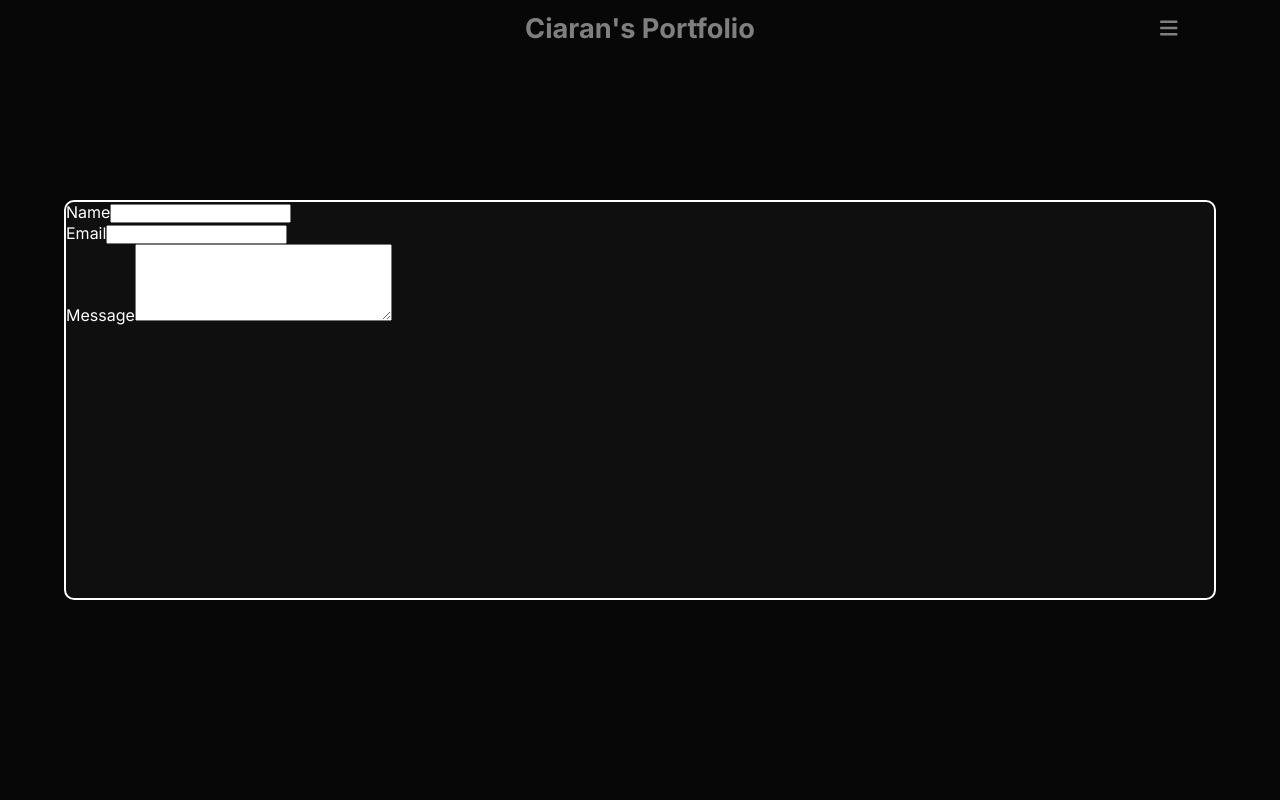
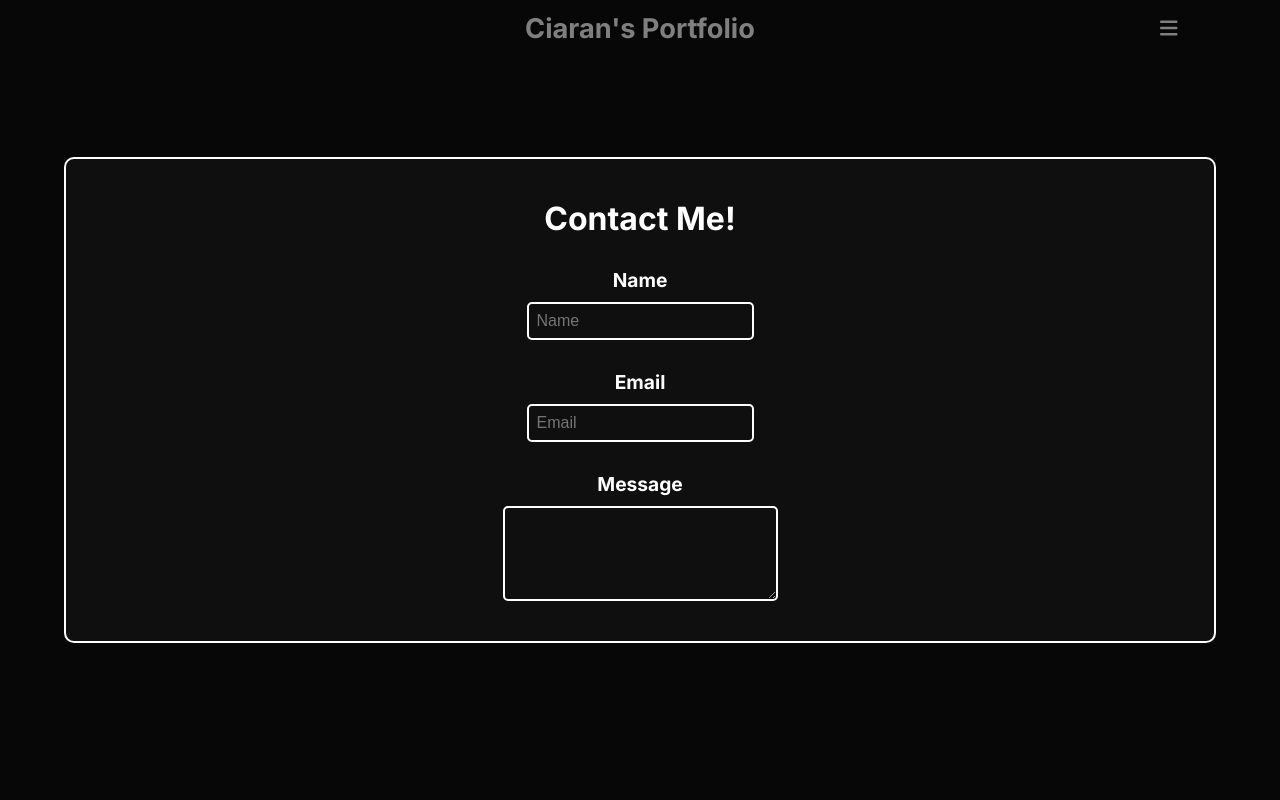
Before and after one commit to CiaranRG/PortfolioSite, a React app in the folder Frontend/: page / in a window 1280 px wide. Both pictures are taken after a click on the button 770 px from the left and 540 px from the top of the page. Shown: the top 800 px of the page. Built offline with nearby package versions, Linux system fonts and the light colour scheme; the HTML template or start-up script is replaced by a standard one.

Commit message:
Restructured the contact form state and passed as props to navbar/mainpage

```diff
--- a/Frontend/src/App.scss
+++ b/Frontend/src/App.scss
@@ -37,9 +37,6 @@ p {
 html {
   // Setting this up so it transitions smoothly from section to section
   scroll-behavior: smooth;
-  // We set this up to enable scroll snapping so that it snaps section to section
-  scroll-snap-type: y mandatory;
-  overflow-y: scroll;
 }
 
 // Doing this allows me to change just this here and it will change each individual thing instead of going one by one
--- a/Frontend/src/App.tsx
+++ b/Frontend/src/App.tsx
@@ -1,18 +1,24 @@
 import './App.scss'
 import { BrowserRouter as Router, Route, Routes } from 'react-router-dom'
+import { useState } from 'react'
 
 import Navbar from './Navbar/Navbar'
 import MainPage from './MainPage/MainPage'
 import Footer from './Footer/Footer'
 
 function App() {
+  const [isContactModalOpen, setIsContactModalOpen] = useState(false)
+
+  const toggleContactModal = () => {
+    setIsContactModalOpen(!isContactModalOpen)
+}
 
   return (
     <>
       <Router>
-        <Navbar />
+        <Navbar toggleContactModal={toggleContactModal} isContactModalOpen={isContactModalOpen}/>
         <Routes>
-          <Route path='/' element={<MainPage />} />
+          <Route path='/' element={<MainPage toggleContactModal={toggleContactModal} isContactModalOpen={isContactModalOpen}/>} />
         </Routes>
         <Footer />
       </Router>
--- a/Frontend/src/Components/ContactForm/ContactForm.scss
+++ b/Frontend/src/Components/ContactForm/ContactForm.scss
@@ -1,9 +1,43 @@
 @import '../../App.scss';
 
 .contactFormBg{
+    display: flex;
+    flex-direction: column;
+    align-items: center;
+    justify-content: center;
     border: 2px solid $color3;
     background-color: $color2;
     border-radius: 10px;
     width: 90vw;
-    height: 50vh;
+    padding: 40px 10px 40px 10px;
+    gap: 30px;
+    font-size: 1rem;
+    // height: 50vh;
+    .contactSection{
+        display: flex;
+        flex-direction: column;
+        justify-content: center;
+        align-items: center;
+        gap: 10px;
+        label{
+            font-size: 1.2rem;
+            font-weight: 700;
+        }
+        input{
+            border-radius: 5px;
+            border: 2px solid $color3;
+            font-size: 1rem;
+            padding: 8px;
+            color: $color3;
+            background-color: $color2;
+        }
+        textarea{
+            border-radius: 5px;
+            border: 2px solid $color3;
+            font-size: 0.8rem;
+            padding: 8px;
+            color: $color3;
+            background-color: $color2;
+        }
+    }
 }
--- a/Frontend/src/Components/ContactForm/ContactForm.tsx
+++ b/Frontend/src/Components/ContactForm/ContactForm.tsx
@@ -11,20 +11,27 @@ export default function ContactForm() {
         }));
     }
 
+    // Creating a function to stop the modal from toggling when clicking the modal component
+    const handleModalClick = (evt: React.MouseEvent<HTMLDivElement>) => {
+        // Prevents the click event from bubbling up to the modal overlay
+        evt.stopPropagation();
+    };
+
     return (
         <>
-            <div className="contactFormBg">
-                <div>
+            <div className="contactFormBg" onClick={handleModalClick}>
+                <h1>Contact Me!</h1>
+                <div className='contactSection'>
                     <label htmlFor="">Name</label>
-                    <input type="text" value={formInfo.name} name='name' onChange={handleChange}/>
+                    <input type="text" value={formInfo.name} name='name' onChange={handleChange} placeholder='Name' required/>
                 </div>
-                <div>
+                <div className='contactSection'>
                     <label htmlFor="">Email</label>
-                    <input type="email" value={formInfo.email} name='email' onChange={handleChange} />
+                    <input type="email" value={formInfo.email} name='email' onChange={handleChange} placeholder='Email' required/>
                 </div>
-                <div>
+                <div className='contactSection'>
                     <label htmlFor="">Message</label>
-                    <textarea id="message" cols={30} rows={5} value={formInfo.message} name='message' onChange={handleChange}></textarea>
+                    <textarea id="message" cols={30} rows={5} value={formInfo.message} name='message' onChange={handleChange} required></textarea>
                 </div>
             </div>
         </>
--- a/Frontend/src/MainPage/MainPage.tsx
+++ b/Frontend/src/MainPage/MainPage.tsx
@@ -12,16 +12,9 @@ import { faDatabase, faEnvelope } from '@fortawesome/free-solid-svg-icons';
 import { IconDefinition } from '@fortawesome/fontawesome-svg-core';
 import ContactForm from '../Components/ContactForm/ContactForm'
 
-export default function MainPage() {
-    const [isProjectModalOpen, setIsProjectModalOpen] = useState(false)
-    const [isContactModalOpen, setIsContactModalOpen] = useState(false)
-    const [currentProject, setCurrentProject] = useState({ title: '', description: { intro: '', middle: '', tech: '' }, imgUrl: '', codeLink: '' })
-
-    const toggleProjectModal = () => {
-        setIsProjectModalOpen(!isProjectModalOpen)
-    }
-    const toggleContactModal = () => {
-        setIsContactModalOpen(!isContactModalOpen)
+type MainPageProps = {
+    isContactModalOpen: boolean,
+    toggleContactModal: () => void,
 }
 
 type ProjectData = {
@@ -35,6 +28,14 @@ export default function MainPage() {
     codeLink: string;
     icons?: IconDefinition[];
 };
+
+export default function MainPage({isContactModalOpen, toggleContactModal}: MainPageProps) {
+    const [isProjectModalOpen, setIsProjectModalOpen] = useState(false)
+    const [currentProject, setCurrentProject] = useState({ title: '', description: { intro: '', middle: '', tech: '' }, imgUrl: '', codeLink: '' })
+
+    const toggleProjectModal = () => {
+        setIsProjectModalOpen(!isProjectModalOpen)
+    }
 
     const handleProjectSelect = (projectData: ProjectData) => {
         setCurrentProject(projectData)
--- a/Frontend/src/Navbar/Navbar.tsx
+++ b/Frontend/src/Navbar/Navbar.tsx
@@ -3,7 +3,13 @@ import { FontAwesomeIcon } from '@fortawesome/react-fontawesome';
 import { faBars } from '@fortawesome/free-solid-svg-icons';
 import { useState, useEffect } from 'react';
 
-export default function Navbar() {
+type NavbarProps = {
+    isContactModalOpen: boolean,
+    toggleContactModal: () => void,
+}
+
+
+export default function Navbar({isContactModalOpen, toggleContactModal}: NavbarProps) {
     // State to hold if the burger nav is open or closed
     const [isNavOpen, setIsNavOpen] = useState(false)
     // Creating a add class state to toggle classes on or off
@@ -23,6 +29,11 @@ export default function Navbar() {
         setAddClass(shouldBeColored);
     };
 
+
+    const toggleContactForm = (evt: React.MouseEvent<HTMLAnchorElement>) => {
+        evt.preventDefault()
+        toggleContactModal()
+    }
 
     useEffect(() => {
         // Setup an event listener, the event being scroll and then the function to execute
@@ -51,7 +62,7 @@ export default function Navbar() {
                             <a href="#home">Home</a>
                             <a href="#about">About</a>
                             <a href="#projects">Projects</a>
-                            <a href="">Contact</a>
+                            <a href="" onClick={toggleContactForm}>Contact</a>
                         </div>
                     )}
                 </div>
```
Lines whose indentation alone changed are shown as unchanged.
